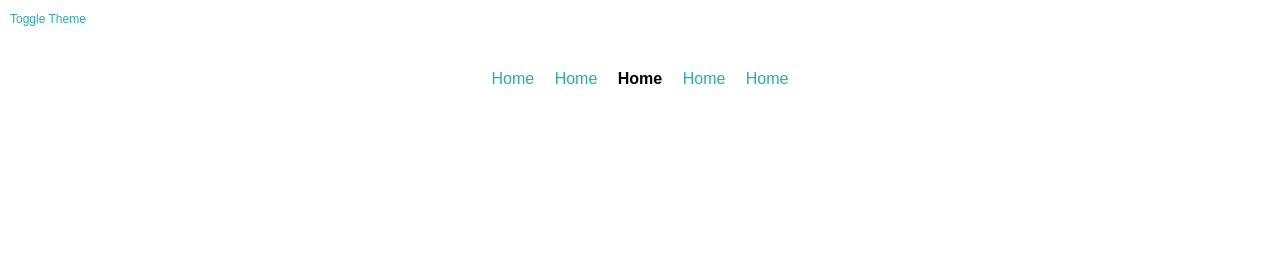
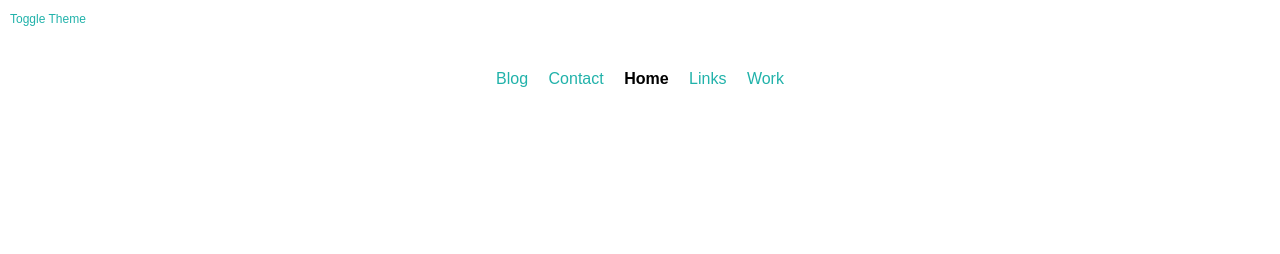
Before and after one commit to lsimek/lsimek.github.io, a Jekyll site: the page built from index.html, in a window 1280 px wide. Shown: the top 254 px of the page. Built offline with Jekyll 4.4.1, drawn with Linux system fonts in a browser that asks for light colours.

Commit message:
Navbar fix

```diff
--- a/_layouts/default.html
+++ b/_layouts/default.html
@@ -17,10 +17,10 @@
 	<nav>
 		<ul>
 			{% for p in site.pages %}
-				{% if p.url == page.url %}
-					<li>{{ page.name_navbar }}</li>
+				{% if p.url == page.url and page.name_title != "Home"%}
+					<li>{{ p.name_navbar }}</li>
 				{% else %}
-					<li><a href="{{ page.url }}">{{ page.name_navbar }}</a></li>
+					<li><a href="{{ p.url }}">{{ p.name_navbar }}</a></li>
 				{% endif %}
 			{% endfor %}
 		</ul>
```
